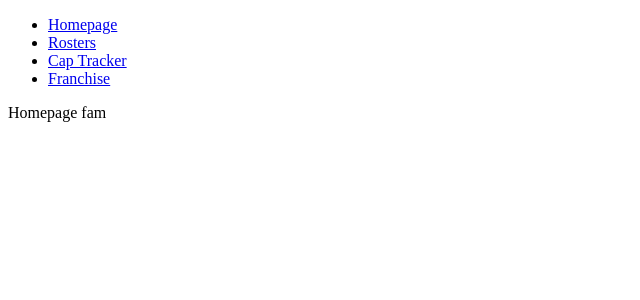
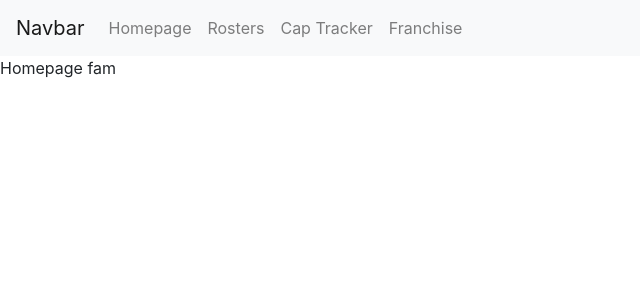
Before and after one commit to kjt9wr/La-Liga-Fantasia-Platform, a Django app: page /liga/ in a window 1280 px wide. Shown: the top 300 px of the page, without its empty margins (0-640 px from the left). Run offline with Django 3.2, Linux system fonts and the light colour scheme; some libraries are stand-ins or nearby versions.

Commit message:
working navbar

```diff
--- a/mysite/liga/templates/liga/captracker.html
+++ b/mysite/liga/templates/liga/captracker.html
@@ -16,6 +16,9 @@
 {% else %}
     <p>No Owners are available.</p>
 {% endif %}
+
+
+{% include "liga/jquery_include.html" %}
 </body>
 </html>
 </html>
--- a/mysite/liga/templates/liga/franchise.html
+++ b/mysite/liga/templates/liga/franchise.html
@@ -17,5 +17,8 @@
     {% else %}
         <p>No Players are available.</p>
     {% endif %}
+
+
+{% include "liga/jquery_include.html" %}
 </body>
 </html>
--- a/mysite/liga/templates/liga/index.html
+++ b/mysite/liga/templates/liga/index.html
@@ -16,5 +16,9 @@
 
     <a href="/liga/franchise"> Franchise </a> -->
 
+
+
+{% include "liga/jquery_include.html" %}
+
 </body>
 </html>
--- /dev/null
+++ b/mysite/liga/templates/liga/jquery_include.html
@@ -0,0 +1,3 @@
+<script src="https://code.jquery.com/jquery-3.3.1.slim.min.js" integrity="sha384-q8i/X+965DzO0rT7abK41JStQIAqVgRVzpbzo5smXKp4YfRvH+8abtTE1Pi6jizo" crossorigin="anonymous"></script>
+<script src="https://cdnjs.cloudflare.com/ajax/libs/popper.js/1.14.7/umd/popper.min.js" integrity="sha384-UO2eT0CpHqdSJQ6hJty5KVphtPhzWj9WO1clHTMGa3JDZwrnQq4sF86dIHNDz0W1" crossorigin="anonymous"></script>
+<script src="https://stackpath.bootstrapcdn.com/bootstrap/4.3.1/js/bootstrap.min.js" integrity="sha384-JjSmVgyd0p3pXB1rRibZUAYoIIy6OrQ6VrjIEaFf/nJGzIxFDsf4x0xIM+B07jRM" crossorigin="anonymous"></script>
--- a/mysite/liga/templates/liga/navbar.html
+++ b/mysite/liga/templates/liga/navbar.html
@@ -1,6 +1,28 @@
-<ul>
-    <li> <a href="/liga/"> Homepage </a> </li>
-    <li> <a href="/liga/rosters"> Rosters </a> </li>
-    <li> <a href="/liga/captracker"> Cap Tracker </a> </li>
-    <li> <a href="/liga/franchise"> Franchise </a> </li>
-</ul>
+<link rel="stylesheet" href="https://stackpath.bootstrapcdn.com/bootstrap/4.3.1/css/bootstrap.min.css" integrity="sha384-ggOyR0iXCbMQv3Xipma34MD+dH/1fQ784/j6cY/iJTQUOhcWr7x9JvoRxT2MZw1T" crossorigin="anonymous">
+
+<nav class="navbar navbar-expand-lg navbar-light bg-light">
+  <a class="navbar-brand" href="#">Navbar</a>
+  <button class="navbar-toggler" type="button" data-toggle="collapse" data-target="#navbarSupportedContent" aria-controls="navbarSupportedContent" aria-expanded="false" aria-label="Toggle navigation">
+    <span class="navbar-toggler-icon"></span>
+  </button>
+
+  <div class="collapse navbar-collapse" id="navbarSupportedContent">
+    <ul class="navbar-nav mr-auto">
+
+      <li class="nav-item">
+        <a class="nav-link" href="/liga/">Homepage</a>
+      </li>
+      <li class="nav-item">
+        <a class="nav-link" href="/liga/rosters">Rosters</a>
+      </li>
+        <li class="nav-item">
+        <a class="nav-link" href="/liga/captracker">Cap Tracker</a>
+      </li>
+      <li class="nav-item">
+        <a class="nav-link" href="/liga/franchise">Franchise </a>
+      </li>
+
+    </ul>
+
+  </div>
+</nav>
--- a/mysite/liga/templates/liga/rosters.html
+++ b/mysite/liga/templates/liga/rosters.html
@@ -17,5 +17,8 @@
 {% else %}
     <p>No Owners are available.</p>
 {% endif %}
+
+
+{% include "liga/jquery_include.html" %}
 </body>
 </html>
```
